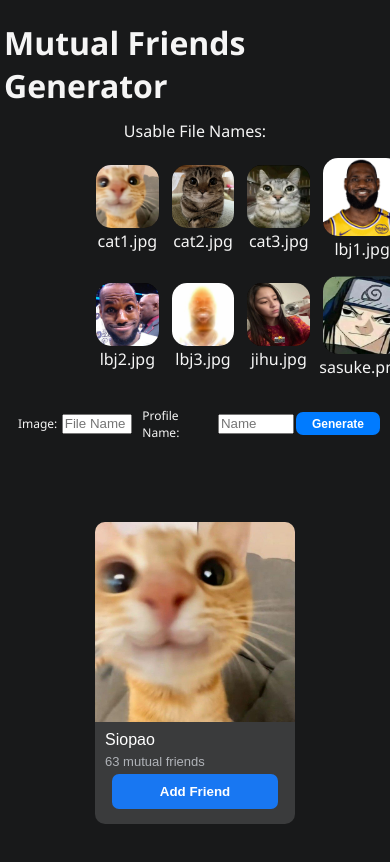
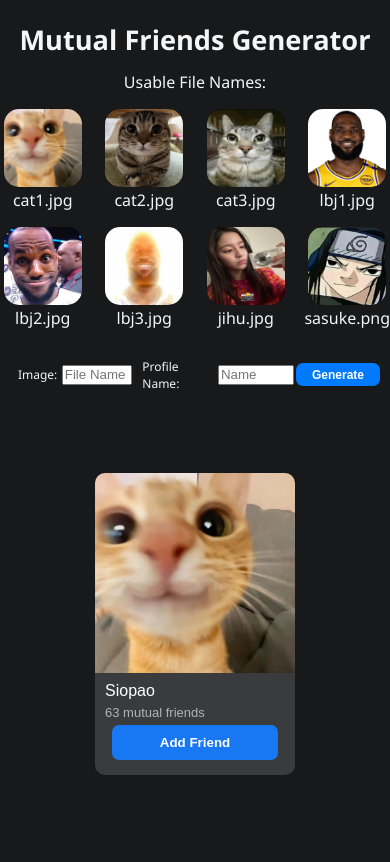
Before and after one commit to ycydro/mutual-friends-generator, a plain HTML site: page index.html in a window 390 px wide. Drawn offline with Linux system fonts and the light colour scheme.

Commit message:
fix: responsiveness

```diff
--- a/styles/styles.css
+++ b/styles/styles.css
@@ -138,6 +138,10 @@ section {
 }
 
 @media (max-width: 700px) {
+    h1 {
+        font-size: 1.7rem;
+    }
+
     .container {
         height: 100%;
         flex-direction: column;
--- a/styles/validimages.css
+++ b/styles/validimages.css
@@ -1,5 +1,5 @@
 .valid-images{
-   width: 50%;
+   width: 35%;
    font-family: 'Segoe UI', Tahoma, Geneva, Verdana, sans-serif;
    display: flex;
    flex-direction: column;
@@ -47,3 +47,9 @@
    transition: ease-in 0.245s;
    opacity: 0.425;
 }
+
+@media (max-width: 700px) {
+   .valid-images {
+      width: 100%;
+   }
+}
```
